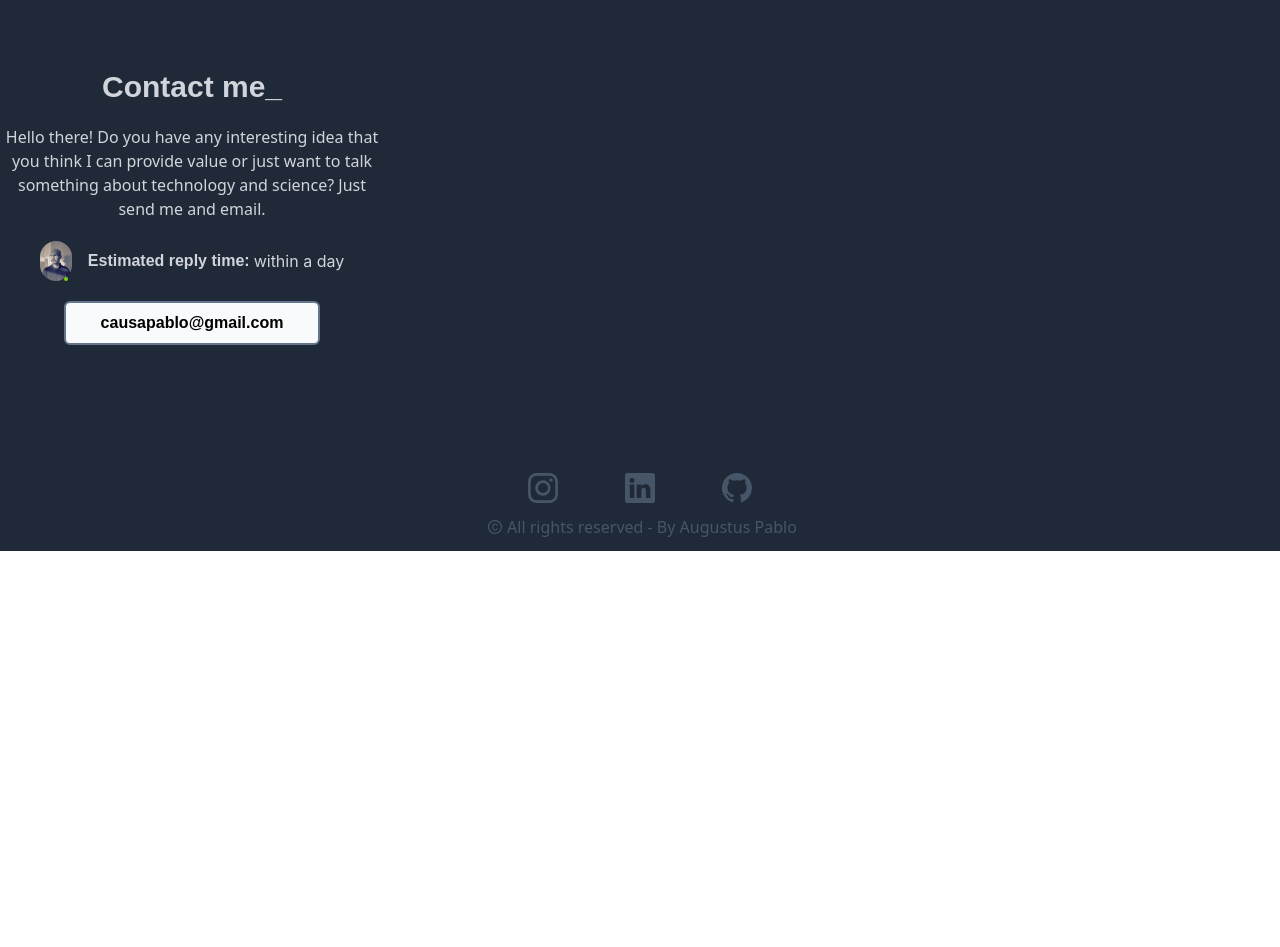
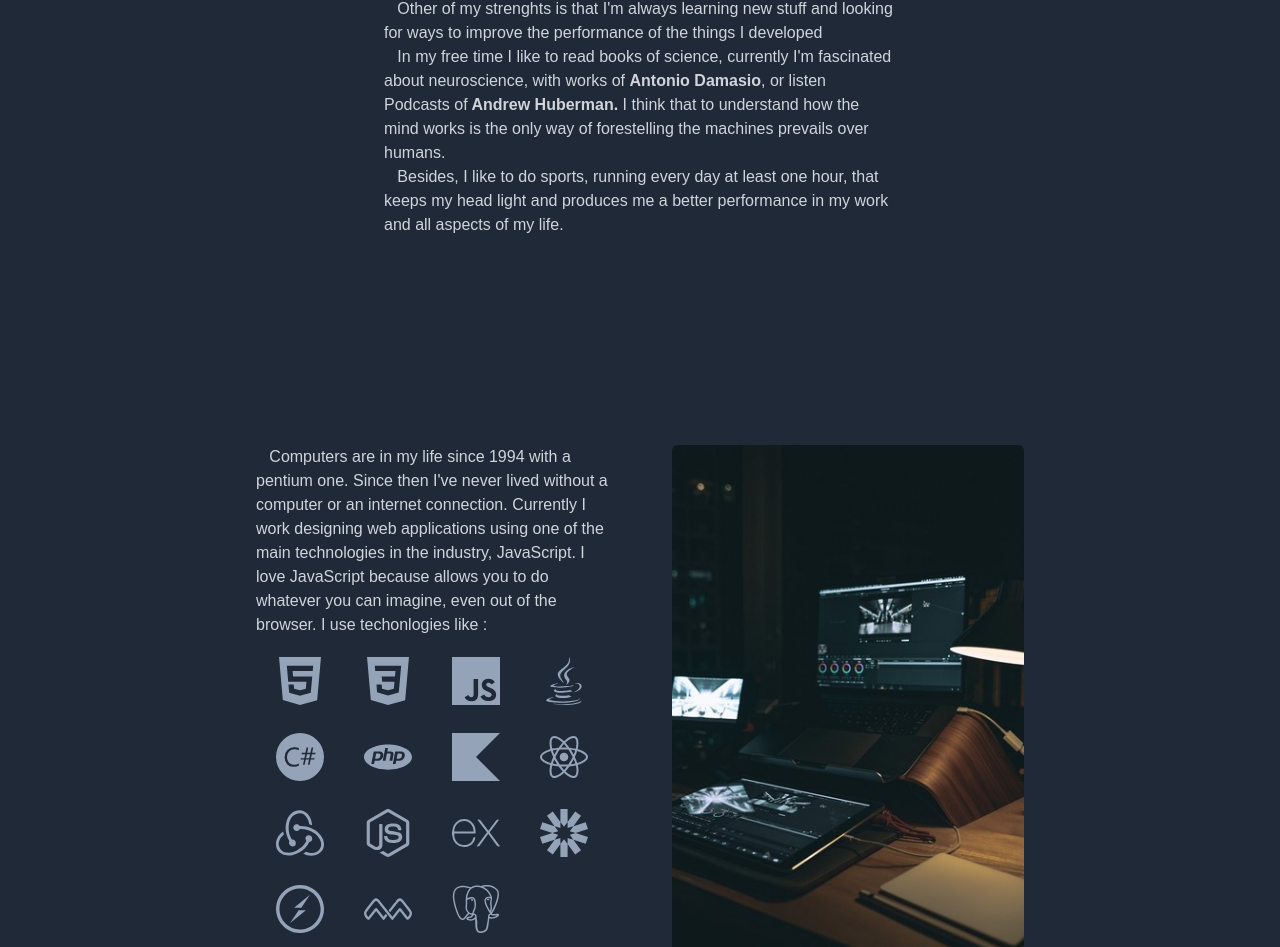
Before and after one commit to causapablo/Portfolio, a React (Create React App) app: page /about in a window 1280 px wide. Shown: the part 515-1462 px from the top of the page. Before the commit the page ends 1066 px from the top, so only its background shows below. Built offline with nearby package versions, Linux system fonts and the light colour scheme.

Commit message:
About done

```diff
--- a/src/Components/About/About.jsx
+++ b/src/Components/About/About.jsx
@@ -1,24 +1,103 @@
 import React from 'react';
 import Footer from '../Footer/Footer';
 import Nav from '../Nav/Nav';
-
+import { FaReact } from 'react-icons/fa'
+import { SiJava,SiRedux,SiCsharp,SiPhp,SiKotlin, SiNodedotjs, SiExpress, SiJsonwebtokens, SiSocketdotio, SiJavascript, SiMomenteo, SiPostgresql,SiHtml5, SiCss3 } from 'react-icons/si'
+import ComputerAbout from '../../img/ComputerAbout.jpg'
 const About = () => {
     return (
-        <div className='h-full bg-gray-800 py-3 text-gray-300'>
-            <Nav/>
+        <div className='h-full bg-gray-800 py-3 text-gray-300 font-Poppins'>
+            <Nav />
             <div className='container mx-auto md:w-2/5 mt-24'>
-                <h1 className='text-4xl font-Poppins font-bold'>About me_</h1>
-                <p className='font-Poppins mt-2'>Hi, my name is Pablo, i'm full stack javascript developer based in Córdoba, Argentina. I am
+                <h1 className='text-4xl  font-bold'>About me<span className='animate-pulse'>_</span></h1>
+                <p className='mt-4'>&nbsp;&nbsp;&nbsp;Hi, my name is Pablo, i'm full stack javascript developer based in Córdoba, Argentina. I am
                     35 years old and i studied physics in National University of Córdoba. I worked as professor of physics
                     and mathematics for some years until I decided to change for computer science, something that always
                     was with me, but as second option, because i always was someone passionate about science.
                     In physics and mathematics I developed a very analytical mindset that helps me to think and work
                     in a very organized and structured way. The tools I've learned these years add me a new manner of working,
                     very handy and more practical.
-                    In the other hand, the software skills i developed as professor helps me to have a good and nice
+                    <br></br>
+                    &nbsp;&nbsp;&nbsp;On the other hand, the soft skills i developed as professor helps me to have a good and nice treat with people,
+                    good communication and teamwork, active listening, among others.
+                </p>
+                <p>&nbsp;&nbsp;&nbsp;Other of my strenghts is that I'm always learning new stuff and looking for ways to improve the
+                    performance of the things I developed
+                </p>
+                <p>
+                    &nbsp;&nbsp;&nbsp;In my free time I like to read books of science, currently I'm fascinated about neuroscience,
+                    with works of <a className='font-bold' href="https://en.wikipedia.org/wiki/Antonio_Damasio">Antonio Damasio</a>, or listen Podcasts of
+                    <a className='font-bold' href="https://www.youtube.com/c/AndrewHubermanLab"> Andrew Huberman.</a> I think that to understand how
+                    the mind works is the only way of forestelling the machines prevails over humans.
+                </p>
+                <p>
+                    &nbsp;&nbsp;&nbsp;Besides, I like to do sports, running every day at least one hour, that keeps my head light
+                    and produces me a better performance in my work and all aspects of my life.
                 </p>
             </div>
-            <Footer/>
+            <div className='container mx-auto md:w-3/5 my-52'>
+                <div className='grid xl:grid-cols-2 xl:gap-x-16'>
+                    <div className=''>
+                    &nbsp;&nbsp;&nbsp;Computers are in my life since 1994 with a pentium one. Since then I've never lived without a computer or an internet connection.
+                        Currently I work designing web applications using one of the main technologies in the industry, JavaScript. I love JavaScript because
+                        allows you to do whatever you can imagine, even out of the browser. I use techonlogies like :
+                        <div className=' grid grid-cols-4 gap-y-7 text-5xl my-5 mx-auto text-slate-400 '>
+                            <div>
+                                <SiHtml5 className='mx-auto' />
+                            </div>
+                            <div>
+                                <SiCss3 className='mx-auto' />
+                            </div>
+                            <div>
+                                <SiJavascript className='mx-auto' />
+                            </div>
+                            <div>
+                                <SiJava className='mx-auto'/>
+                            </div>
+                            <div>
+                                <SiCsharp className='mx-auto'/>
+                            </div>
+                            <div>
+                                <SiPhp className='mx-auto'/>
+                            </div>
+                            <div>
+                                <SiKotlin className='mx-auto'/>
+                            </div>
+                            <div className=''>
+                                <FaReact className='mx-auto' />
+                            </div>
+                            <div>
+                                <SiRedux className='mx-auto' />
+                            </div>
+                            <div>
+                                <SiNodedotjs className='mx-auto' />
+                            </div>
+                            <div>
+                                <SiExpress className='mx-auto' />
+                            </div>
+                            <div>
+                                <SiJsonwebtokens className='mx-auto' />
+                            </div>
+                            <div>
+                                <SiSocketdotio className='mx-auto' />
+                            </div>
+                            <div>
+                                <SiMomenteo className='mx-auto' />
+                            </div>
+                            <div>
+                                <SiPostgresql className='mx-auto' />
+                            </div>
+
+                        </div>
+
+
+                    </div>
+                    <div className=''>
+                        <img src={ComputerAbout} alt="Computer" className='h-full object-cover object-center rounded-md'/>
+                    </div>
+                </div>
+            </div>
+            <Footer />
 
         </div>
     );
--- a/src/Components/Home/Home.jsx
+++ b/src/Components/Home/Home.jsx
@@ -23,7 +23,7 @@ const Home = () => {
                     <div className=''>
                         <div>
                             <p className='text-white text-center text-5xl font-bold md:text-center md:text-6xl md:font-bold tracking-widest'>Full Stack</p>
-                            <p className='text-white text-center text-5xl font-extrabold md:text-center md:text-6xl md:font-extrabold'>Developer<div className='inline-block h-1 w-6 bg-gray-500'></div></p>
+                            <p className='text-white text-center text-5xl font-extrabold md:text-center md:text-6xl md:font-extrabold'>Developer<div className='inline-block h-1 w-6 bg-gray-500 animate-pulse'></div></p>
                         </div>
                         <p className='mt-14 font-Poppins font-medium md:text-2xl md:mt-16 md:tracking-wider '>Hi, I'm Pablo, a Full Stack developer in love with technology.
                             I always find joy in challenges and solving problems.
--- a/src/Components/Nav/Nav.jsx
+++ b/src/Components/Nav/Nav.jsx
@@ -11,8 +11,8 @@ const Nav = () => {
             <div className='container mx-auto flex items-center justify-between'>
                 <span className='text-white font-Inter font-extrabold text-2xl tracking-widest inline'>Pablo<span className='font-thin'>Causa</span></span>
                 <ul className=' hidden md:flex space-x-12 font-bold'>
-                    <li className='text-white font-Inter font-extrabold text-2xl tracking-widest hover:text-gray-500'><a href='http://www.google.com'>Home</a></li>
-                    <li className='text-white font-Inter font-extrabold text-2xl tracking-widest hover:text-gray-500'><a href='http://www.google.com'>About</a></li>
+                    <li className='text-white font-Inter font-extrabold text-2xl tracking-widest hover:text-gray-500'><a href='/'>Home</a></li>
+                    <li className='text-white font-Inter font-extrabold text-2xl tracking-widest hover:text-gray-500'><a href='/about'>About</a></li>
                     <li className='text-white font-Inter font-extrabold text-2xl tracking-widest hover:text-gray-500'><a href='http://www.google.com'>Projects</a></li>
                 </ul>
                 <div>
```
Also changed, not shown: src/img/ComputerAbout.jpg (added).
